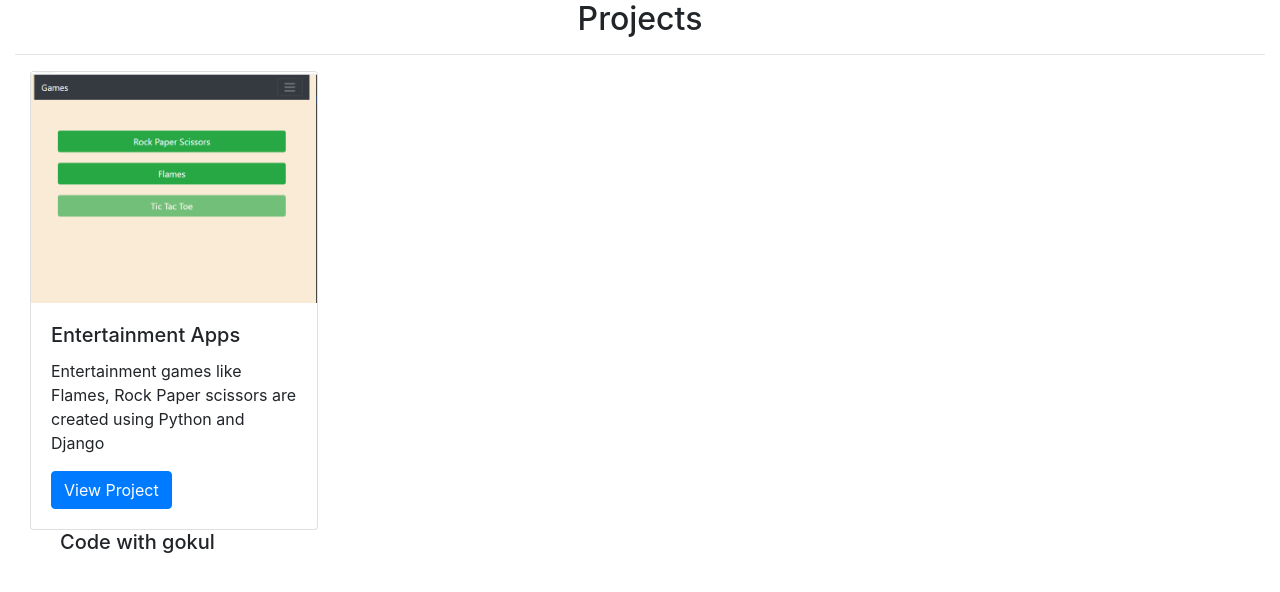
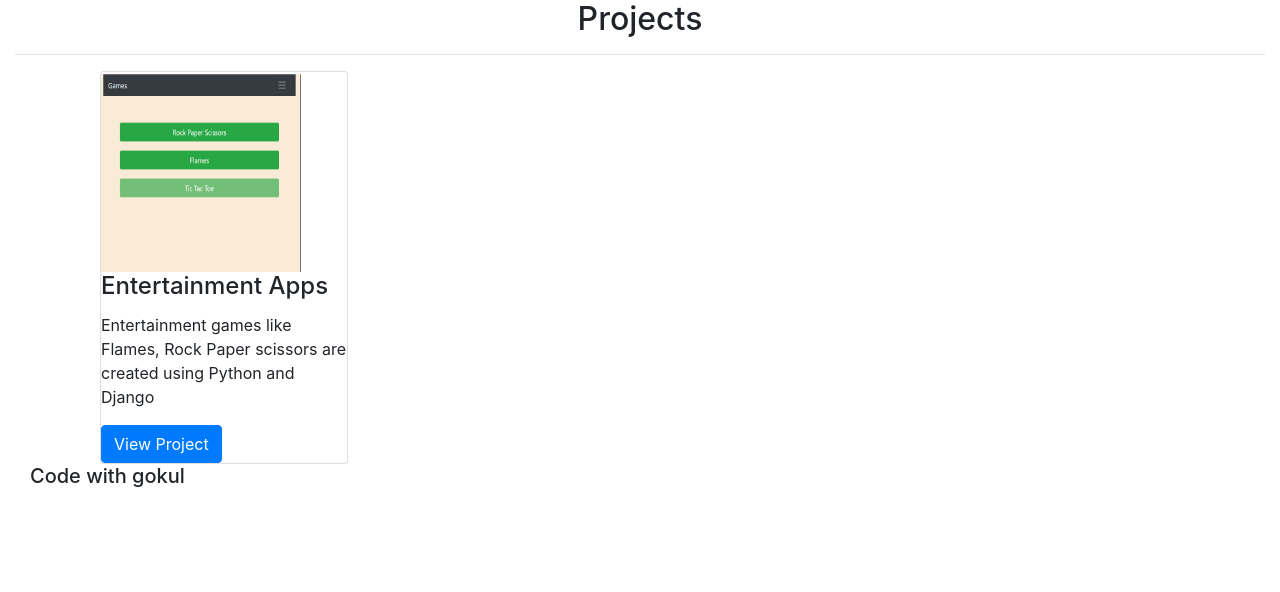
Before and after one commit to gokulakannan19/CodeWithGokul, a Django app: page /projects/ in a window 1280 px wide. Shown: the part 56-648 px from the top of the page. Run offline with Django 3.2, Linux system fonts and the light colour scheme; data comes from the database, SQL or seed files in the repository; some libraries are stand-ins or nearby versions.

Commit message:
templates and css effects modified

```diff
--- a/mysite/templates/base.html
+++ b/mysite/templates/base.html
@@ -47,11 +47,12 @@
     {% block content %}
 
     {% endblock %}
+    <footer>
+<h5>Code with gokul</h5>
+</footer>
+
 </body>
 <div class="container-fluid">
-<footer>
-<h5>Code with gokul</h5>
-</footer>
 
 <script src="https://code.jquery.com/jquery-3.5.1.slim.min.js"
     integrity="sha384-DfXdz2htPH0lsSSs5nCTpuj/zy4C+OGpamoFVy38MVBnE+IbbVYUew+OrCXaRkfj"
--- a/mysite/templates/mysite/projects.html
+++ b/mysite/templates/mysite/projects.html
@@ -7,16 +7,25 @@
   <hr>
 </div>
 <div class="container-fluid">
-{% for project in projects %}
 
-<div class="card" style="width: 18rem;">
-  <img src="{{ project.project_img.url }}" class="card-img-top" alt="..." style="width: 100px, height: 100px">
-  <div class="card-body">
-    <h5 class="card-title">{{ project.project_name}}</h5>
-    <p class="card-text">{{ project.project_description}}</p>
-    <a href="{{ project.project_link }}" class="btn btn-primary">View Project</a>
-  </div>
+<div class="container">
+    <div class="container">
+        <div class="row">
+            {% for project in projects %}
+            <div class="col-sm-3">
+                <div class="card">
+                    <img class="card-img-top img-fluid" src="{{ project.project_img.url }}" alt="Card image cap"
+                        style="width: 200px; height:200px;">
+                    <div class="card-block">
+                        <h4 class="card-title">{{ project.project_name }}</h4>
+                        <p class="card-text">{{ project.project_description }}</p>
+                        <a href="{{ project.project_link }}" class="btn btn-primary">View Project</a>
+
+                    </div>
+                </div>
+            </div>
+            {% endfor %}
+        </div>
+    </div>
 </div>
-<div class="container-fluid">
-{% endfor %}
 {% endblock  %}
```
Also changed, not shown: mysite/static/mysite/css/mysite.css (+21 -3 lines), mysite/templates/mysite/contact.html (+18 -3 lines), mysite/templates/mysite/services.html (+9 -16 lines).
